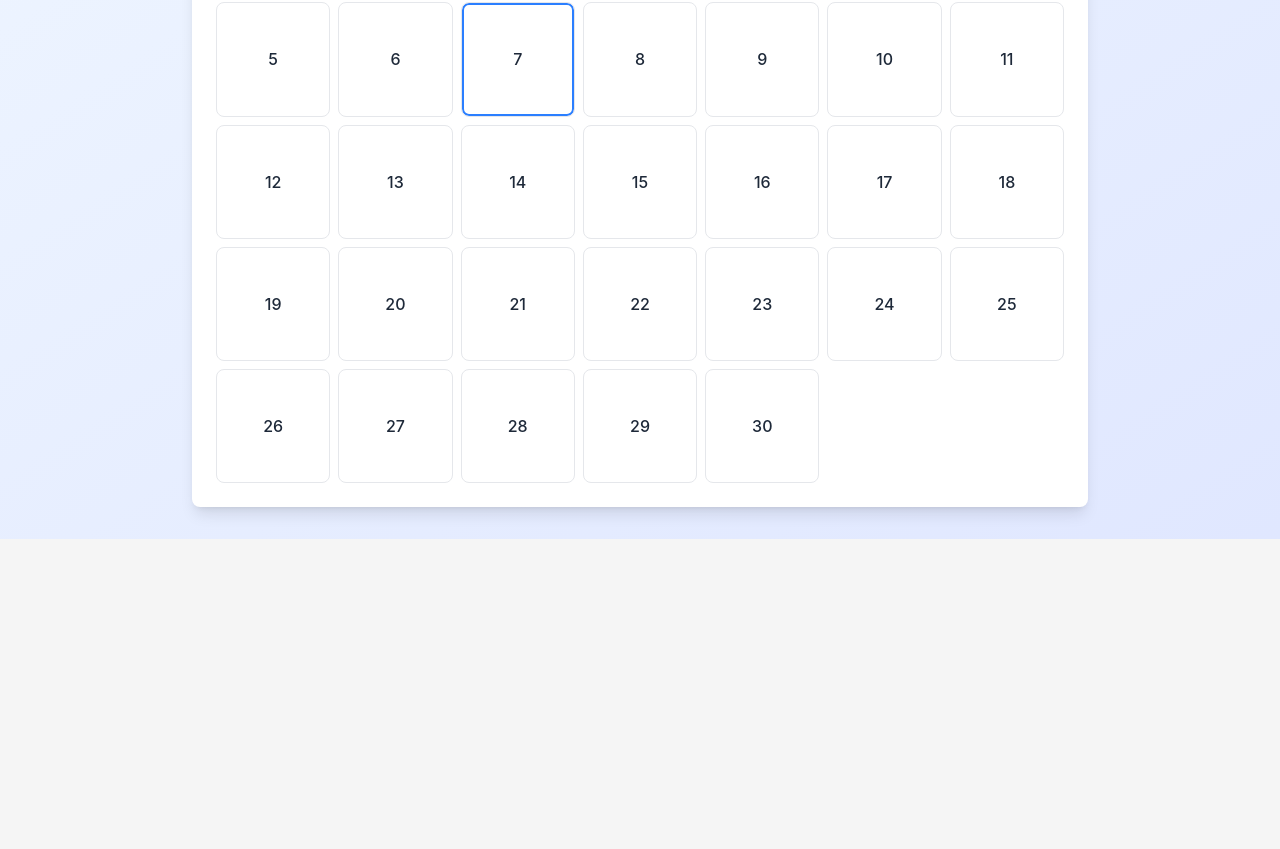
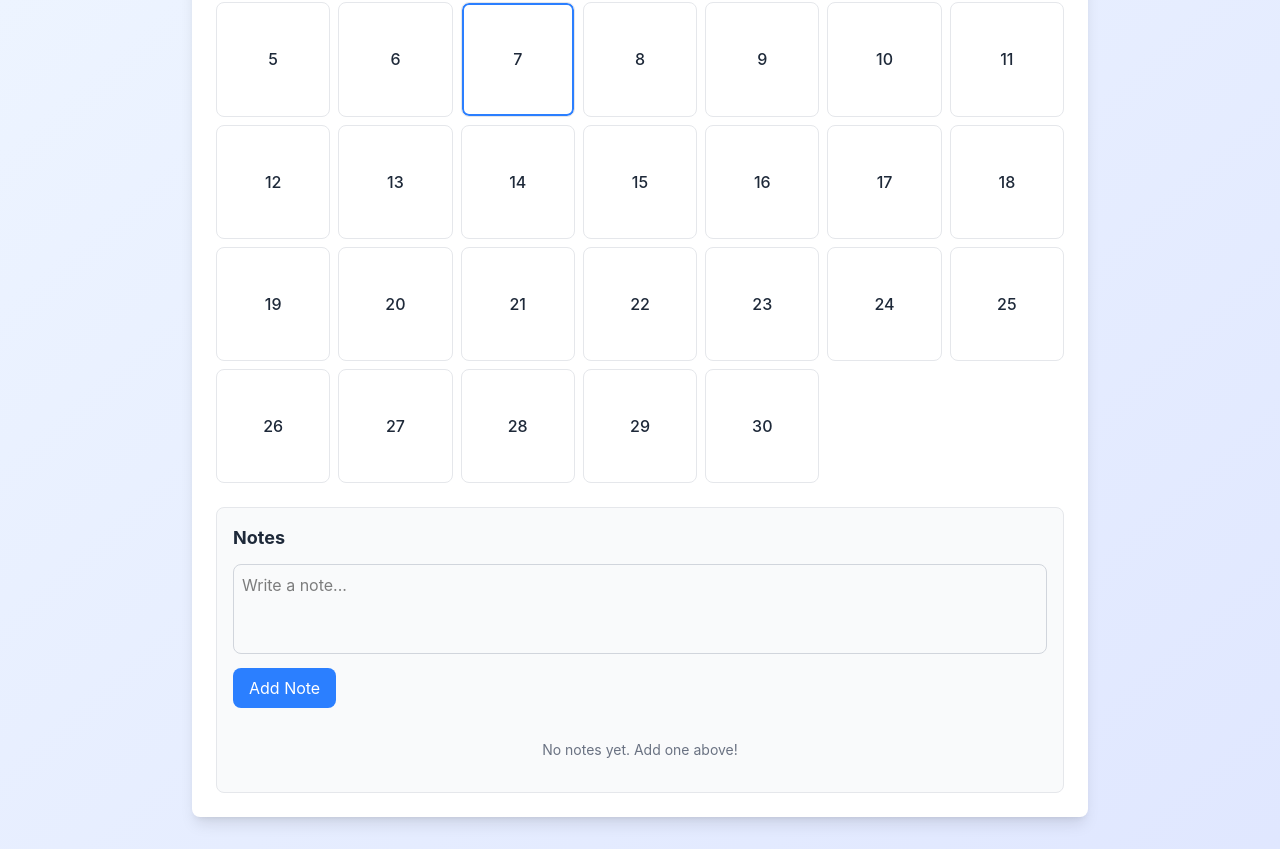
Before and after one commit to deepanshu921372/interactive-calender, a Next.js app: page / in a window 1280 px wide. Shown: the part 288-1137 px from the top of the page. Before the commit the page ends 827 px from the top, so only its background shows below. Built offline with nearby package versions, Linux system fonts and the light colour scheme.

Commit message:
Add NotesSection component

```diff
--- a/components/Calendar.tsx
+++ b/components/Calendar.tsx
@@ -3,9 +3,10 @@
 import { useState } from "react";
 import { generateCalendarDays } from "@/lib/calendar-utils";
 import { DAYS_OF_WEEK } from "@/lib/constants";
-import { DateRange } from "@/lib/types";
+import { DateRange, Note } from "@/lib/types";
 import CalendarHeader from "./CalendarHeader";
 import CalendarGrid from "./CalendarGrid";
+import NotesSection from "./NotesSection";
 
 export default function Calendar() {
   const [currentDate, setCurrentDate] = useState(new Date());
@@ -13,6 +14,7 @@ export default function Calendar() {
     start: null,
     end: null,
   });
+  const [notes, setNotes] = useState<Note[]>([]);
 
   const changeMonth = (delta: number) => {
     const newDate = new Date(currentDate);
@@ -98,13 +100,15 @@ export default function Calendar() {
             </div>
             <button
               onClick={clearSelection}
-              className="px-3 py-1 cursor-pointer text-sm bg-white border border-gray-300 rounded hover:bg-gray-50 transition"
+              className="px-3 py-1 text-sm bg-white border border-gray-300 rounded hover:bg-gray-50 transition"
             >
               Clear
             </button>
           </div>
         </div>
       )}
+
+      <NotesSection notes={notes} />
     </div>
   );
 }
--- /dev/null
+++ b/components/NotesSection.tsx
@@ -0,0 +1,41 @@
+import { Note } from "@/lib/types";
+
+interface NotesSectionProps {
+  notes: Note[];
+}
+
+export default function NotesSection({ notes }: NotesSectionProps) {
+  return (
+    <div className="mt-6 p-4 bg-gray-50 rounded-lg border border-gray-200">
+      <h3 className="text-lg font-bold mb-3 text-gray-800">Notes</h3>
+
+      <div className="mb-4">
+        <textarea
+          placeholder="Write a note..."
+          className="w-full p-2 border border-gray-300 rounded-lg resize-none focus:outline-none focus:ring-2 focus:ring-blue-500"
+          rows={3}
+        />
+        <button className="mt-2 px-4 py-2 bg-blue-500 text-white rounded-lg hover:bg-blue-600 transition">
+          Add Note
+        </button>
+      </div>
+
+      <div className="space-y-2">
+        {notes.length === 0 ? (
+          <p className="text-gray-500 text-sm text-center py-4">
+            No notes yet. Add one above!
+          </p>
+        ) : (
+          notes.map((note) => (
+            <div
+              key={note.id}
+              className="p-3 bg-white rounded border border-gray-200"
+            >
+              <p className="text-gray-800">{note.text}</p>
+            </div>
+          ))
+        )}
+      </div>
+    </div>
+  );
+}
```
Also changed, not shown: lib/types.ts (+7 -0 lines).
